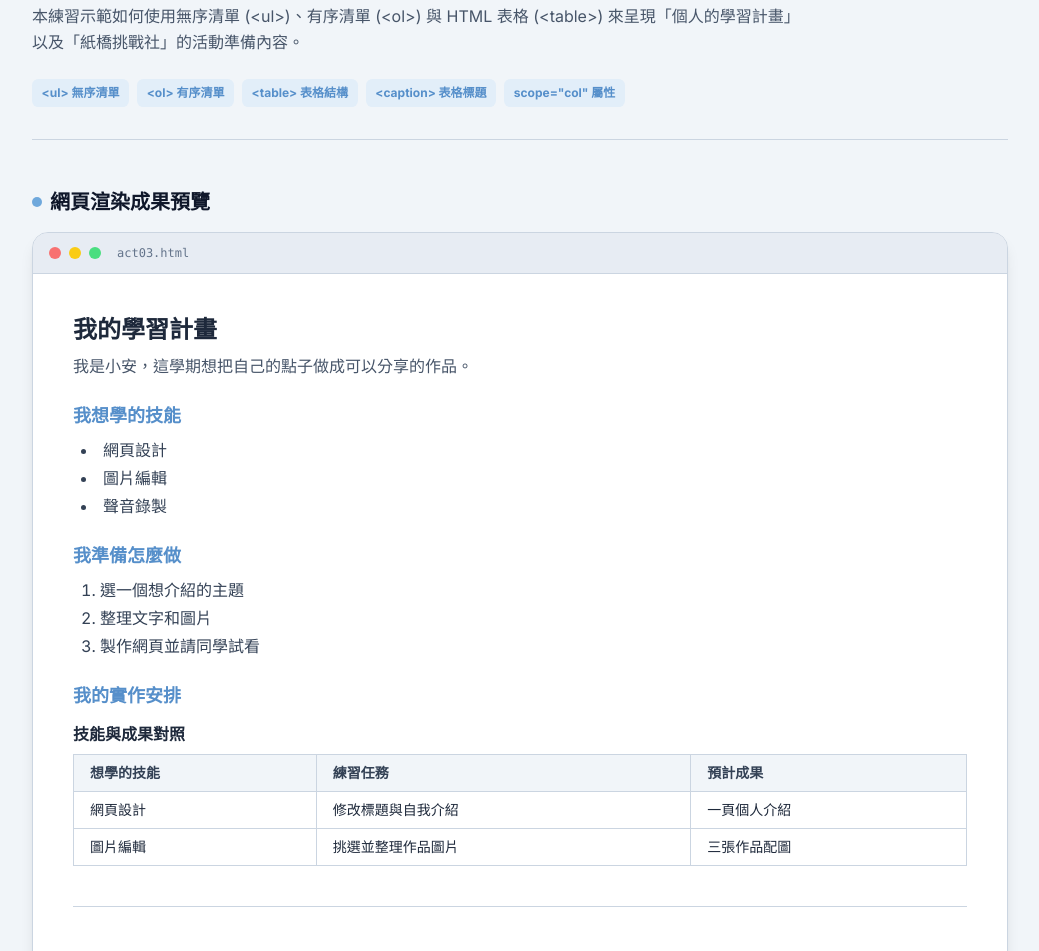
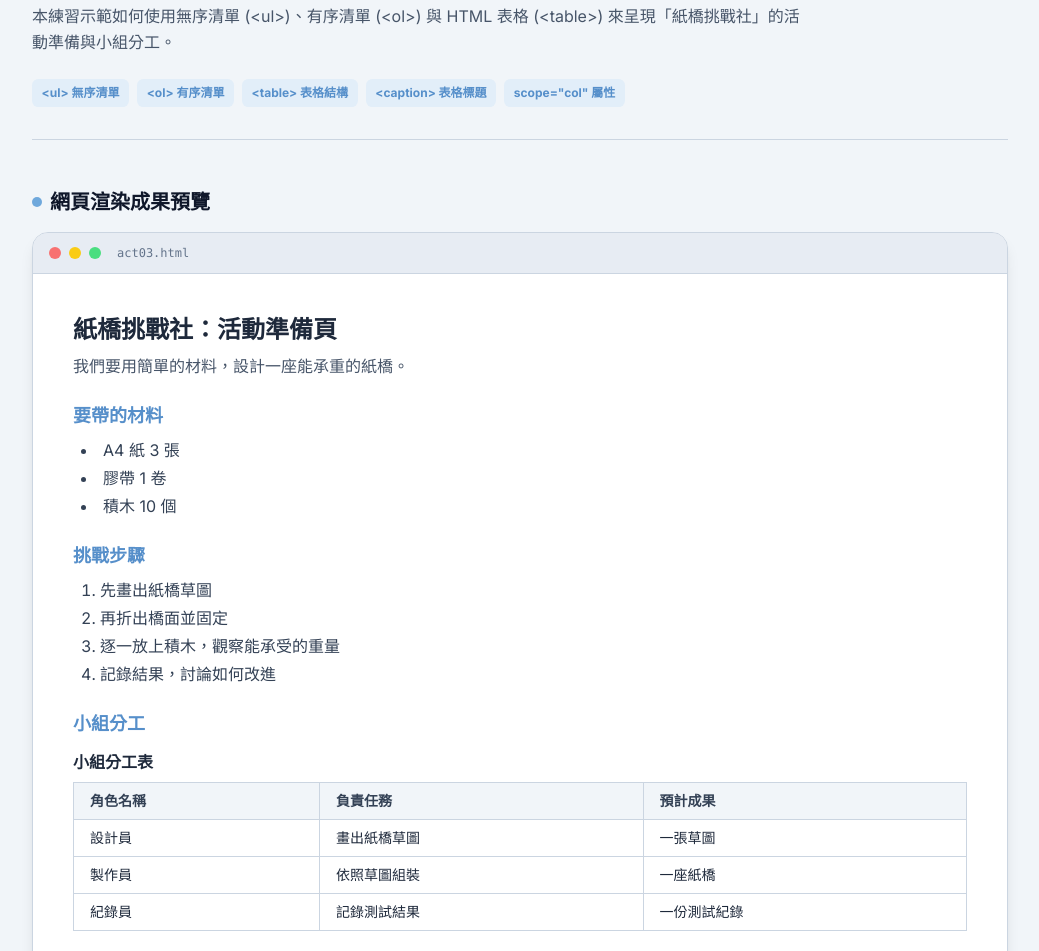
Before and after one commit to u11517031/my-portfolio, a plain HTML site: page act03.html in a window 1280 px wide. Shown: the part 189-1140 px from the top of the page, without its empty margins (120-1159 px from the left). Drawn offline with nearby package versions, Linux system fonts and the light colour scheme.

Commit message:
Update act03.html

```diff
--- a/act03.html
+++ b/act03.html
@@ -45,7 +45,7 @@
     </div>
     <h1 class="text-3xl sm:text-4xl font-extrabold tracking-tight mb-4">活動 03：HTML 清單與表格實作</h1>
     <p class="text-slate-600 dark:text-slate-400 text-base leading-relaxed max-w-3xl">
-      本練習示範如何使用無序清單 (&lt;ul&gt;)、有序清單 (&lt;ol&gt;) 與 HTML 表格 (&lt;table&gt;) 來呈現「個人的學習計畫」以及「紙橋挑戰社」的活動準備內容。
+      本練習示範如何使用無序清單 (&lt;ul&gt;)、有序清單 (&lt;ol&gt;) 與 HTML 表格 (&lt;table&gt;) 來呈現「紙橋挑戰社」的活動準備與小組分工。
     </p>
     <div class="flex flex-wrap gap-2 mt-6">
       <span class="tech-tag">&lt;ul&gt; 無序清單</span>
@@ -70,65 +70,9 @@
         <span class="text-xs text-slate-500 dark:text-slate-400 ml-2 font-mono">act03.html</span>
       </div>
 
-      <div class="p-6 sm:p-10 space-y-12 text-slate-800 dark:text-slate-200">
+      <div class="p-6 sm:p-10 space-y-8 text-slate-800 dark:text-slate-200">
 
-        <!-- ================= Part 1: 我的學習計畫 ================= -->
-        <div class="space-y-6 border-b border-slate-300 dark:border-slate-800 pb-10">
-          <div>
-            <h1 class="text-2xl font-bold mb-2">我的學習計畫</h1>
-            <p class="text-slate-600 dark:text-slate-400">我是小安，這學期想把自己的點子做成可以分享的作品。</p>
-          </div>
-
-          <div class="space-y-2">
-            <h2 class="text-lg font-bold text-[#568fca] dark:text-[#a9cfee]">我想學的技能</h2>
-            <ul class="list-disc list-inside space-y-1 text-slate-700 dark:text-slate-300 pl-2">
-              <li>網頁設計</li>
-              <li>圖片編輯</li>
-              <li>聲音錄製</li>
-            </ul>
-          </div>
-
-          <div class="space-y-2">
-            <h2 class="text-lg font-bold text-[#568fca] dark:text-[#a9cfee]">我準備怎麼做</h2>
-            <ol class="list-decimal list-inside space-y-1 text-slate-700 dark:text-slate-300 pl-2">
-              <li>選一個想介紹的主題</li>
-              <li>整理文字和圖片</li>
-              <li>製作網頁並請同學試看</li>
-            </ol>
-          </div>
-
-          <div class="space-y-3">
-            <h2 class="text-lg font-bold text-[#568fca] dark:text-[#a9cfee]">我的實作安排</h2>
-            <div class="overflow-x-auto">
-              <table class="w-full border-collapse border border-slate-300 dark:border-slate-700 text-sm">
-                <caption class="text-base font-bold text-slate-800 dark:text-slate-200 mb-2 text-left">
-                  技能與成果對照
-                </caption>
-                <thead>
-                  <tr class="bg-slate-100 dark:bg-slate-800 text-slate-700 dark:text-slate-300">
-                    <th scope="col" class="border border-slate-300 dark:border-slate-700 px-4 py-2 text-left font-bold">想學的技能</th>
-                    <th scope="col" class="border border-slate-300 dark:border-slate-700 px-4 py-2 text-left font-bold">練習任務</th>
-                    <th scope="col" class="border border-slate-300 dark:border-slate-700 px-4 py-2 text-left font-bold">預計成果</th>
-                  </tr>
-                </thead>
-                <tbody class="divide-y divide-slate-200 dark:divide-slate-800">
-                  <tr class="hover:bg-slate-50 dark:hover:bg-slate-800/50">
-                    <td class="border border-slate-300 dark:border-slate-700 px-4 py-2">網頁設計</td>
-                    <td class="border border-slate-300 dark:border-slate-700 px-4 py-2">修改標題與自我介紹</td>
-                    <td class="border border-slate-300 dark:border-slate-700 px-4 py-2">一頁個人介紹</td>
-                  </tr>
-                  <tr class="hover:bg-slate-50 dark:hover:bg-slate-800/50">
-                    <td class="border border-slate-300 dark:border-slate-700 px-4 py-2">圖片編輯</td>
-                    <td class="border border-slate-300 dark:border-slate-700 px-4 py-2">挑選並整理作品圖片</td>
-                    <td class="border border-slate-300 dark:border-slate-700 px-4 py-2">三張作品配圖</td>
-                  </tr>
-                </tbody>
-              </table>
-            </div>
-          </div>
-        </div>
-
-        <!-- ================= Part 2: 紙橋挑戰社：活動準備頁 ================= -->
+        <!-- 紙橋挑戰社：活動準備頁 -->
         <div class="space-y-6">
           <div>
             <h1 class="text-2xl font-bold mb-2">紙橋挑戰社：活動準備頁</h1>
```
